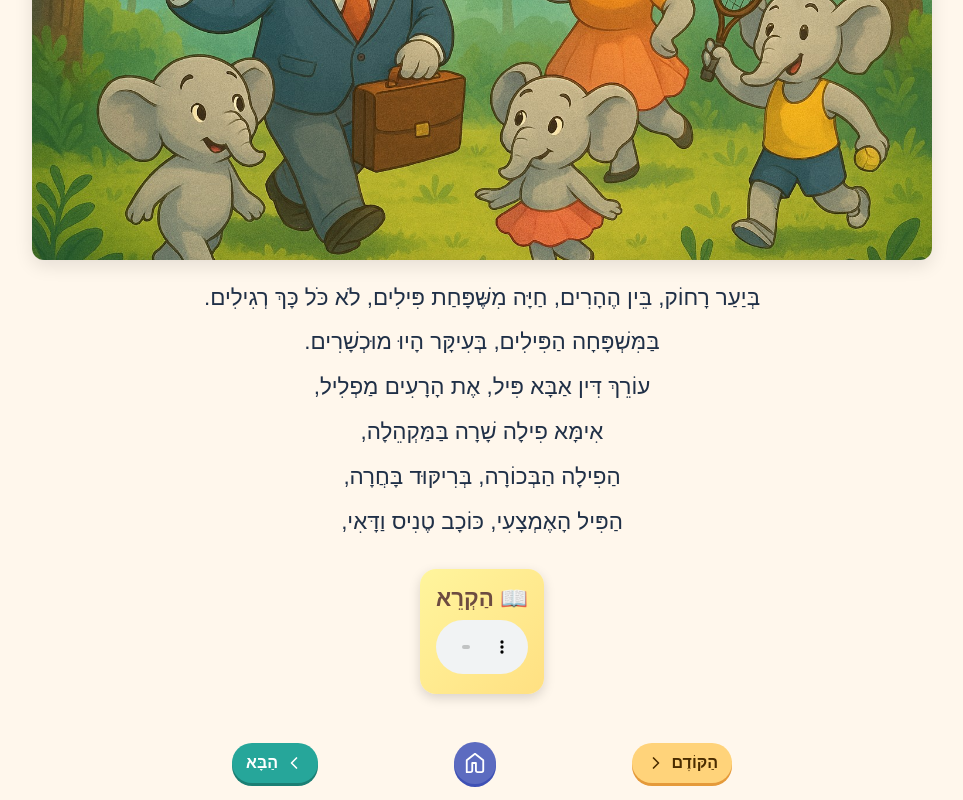
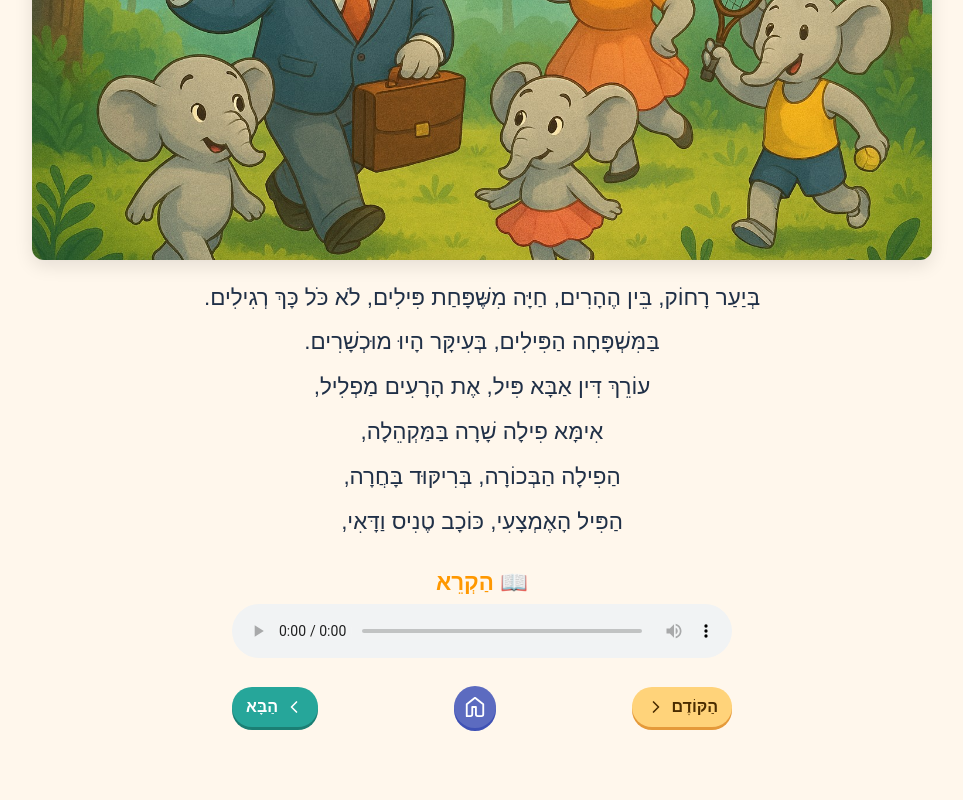
Before and after one commit to MMel25/storybook, a Next.js app: page /page1 in a window 1280 px wide. Shown: the part 395-1195 px from the top of the page, without its empty margins (158-1121 px from the left). After the commit the page ends 1139 px from the top, so only its background shows below. Built offline with nearby package versions, Linux system fonts and the light colour scheme.

Commit message:
Update page1.tsx

```diff
--- a/pages/page1.tsx
+++ b/pages/page1.tsx
@@ -53,38 +53,28 @@ export default function Page1() {
 הַפִּיל הָאֶמְצָעִי, כּוֹכָב טֶנִיס וַדָּאִי,`}
       </div>
 
-      {/* נגן מובנה עם עיצוב וכותרת */}
-      <div
-        style={{
-          marginBottom: "32px",
-          background: "linear-gradient(135deg, #fff59d, #ffe082)",
-          padding: "16px",
-          borderRadius: "16px",
-          boxShadow: "0 4px 12px rgba(0,0,0,0.15)",
-          display: "inline-block",
-        }}
-      >
+      {/* כותרת לנגן + הנגן המובנה */}
       <h3
         style={{
-            marginTop: 0,
+          fontSize: "1.4rem",
           marginBottom: "8px",
-            fontSize: "1.4rem",
-            color: "#6d4c41",
+          color: "#ff9800",
           fontWeight: "bold",
         }}
       >
         📖 הַקְרֵא
       </h3>
+
       <audio
         src="/audio/page1.wav"
         preload="auto"
         controls
         style={{
           width: "100%",
-            maxWidth: "350px",
+          maxWidth: "500px",
+          accentColor: "#ff9800", // צבע הפקדים
         }}
       />
-      </div>
 
       {/* ניווט */}
       <div
@@ -93,7 +83,7 @@ export default function Page1() {
           justifyContent: "space-between",
           maxWidth: "500px",
           margin: "0 auto",
-          marginTop: "16px",
+          marginTop: "24px",
           alignItems: "center",
         }}
       >
```
Lines whose indentation alone changed are shown as unchanged.
